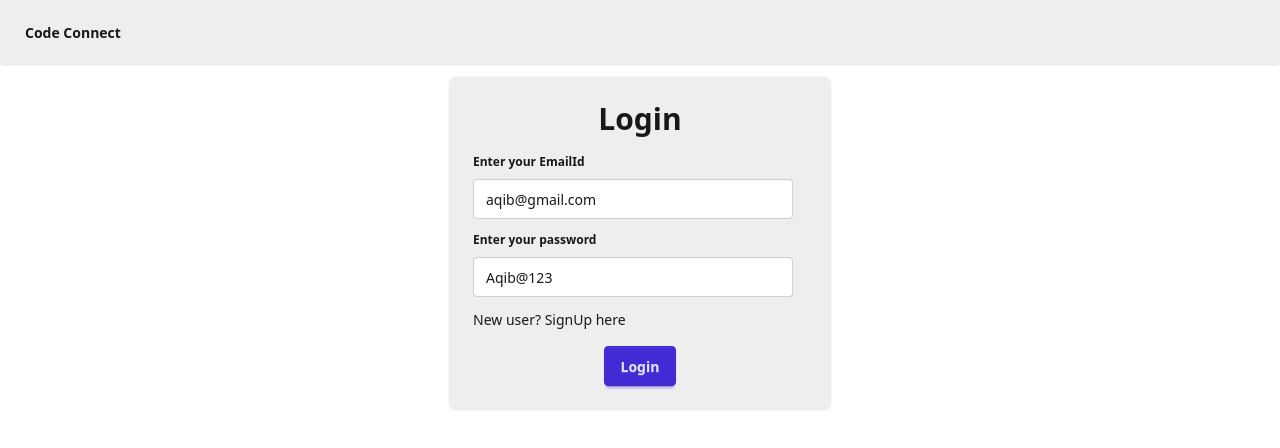
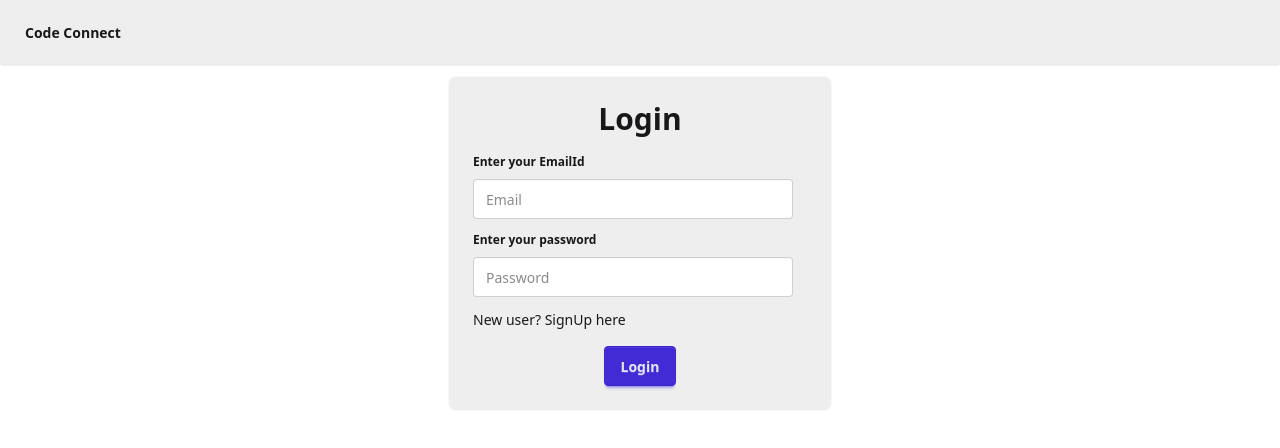
Before and after one commit to Aqib-Ahmad/web, a React (Vite) app: page /login in a window 1280 px wide. Shown: the top 448 px of the page. Built offline with nearby package versions, Linux system fonts and the light colour scheme; no server answers.

Commit message:
Update Login.jsx

```diff
--- a/src/components/Login.jsx
+++ b/src/components/Login.jsx
@@ -7,8 +7,8 @@ import { BASE_URL } from "../utils/constant";
 const Login = () => {
   const [firstName, setFirstName] = useState("");
   const [lastName, setLastName] = useState("");
-  const [emailId, setEmailId] = useState("aqib@gmail.com");
-  const [password, setPassword] = useState("Aqib@123");
+  const [emailId, setEmailId] = useState("");
+  const [password, setPassword] = useState("");
   const [isLoginForm, setIsLoginForm] = useState(true);
 
   const navigate = useNavigate();
```
